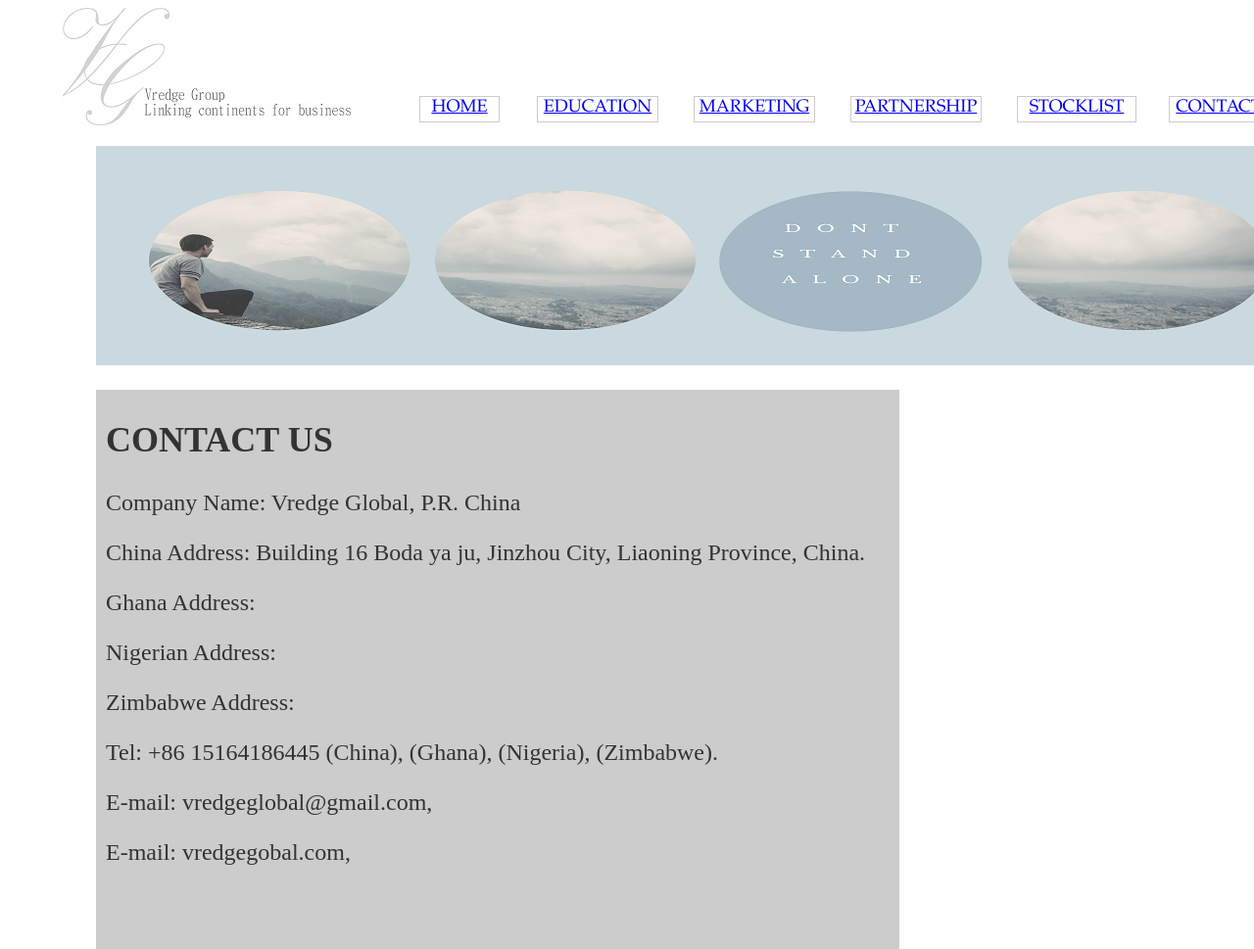
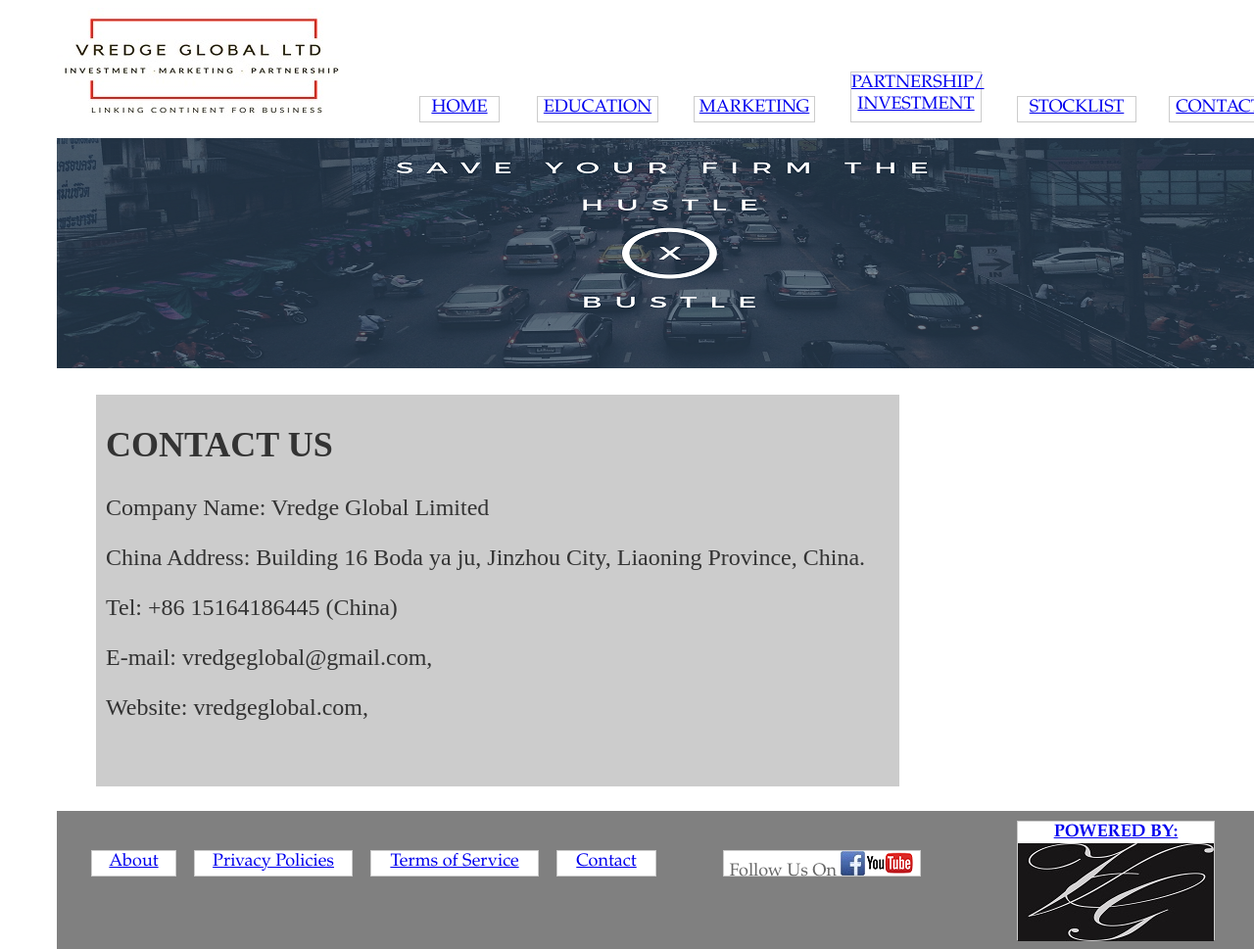
Before and after one commit to yolamu/yolamu.github.io, a plain HTML site: page contact.html in a window 1280 px wide. Shown: the top 969 px of the page at 98% size. Drawn offline with Linux system fonts and the light colour scheme.

Commit message:
update
new

```diff
--- a/contact.html
+++ b/contact.html
@@ -12,7 +12,7 @@
 	width: 300px;
 	height: 120px;
 	margin-left: 50px;
-	background-image:url(pictures/VICTOR%20PICZ23.jpg);
+	background-image: url(pictures/logo/2.jpg);
 	background-color: white;
 	float:left;
 }
@@ -26,7 +26,8 @@
 	width: 1250px;
 	height: 240px;
 	margin-left: 50px;
-	margin-top: 5px;
+	margin-top: 10px;
+	background-image: url(pictures/PARTNERSPICTURES/2.png);
 	background-position:center;
 	background-repeat:no-repeat;
 	overflow:hidden;
@@ -34,7 +35,7 @@
 }
 #main {
 	width: 800px;
-	height: 800px;
+	height: 400px;
 	margin-left: 90px;
 	margin-top: 25px;
 	background-color: #CCC;
@@ -98,10 +99,10 @@
 #partnershiplink {
 	position: absolute;
 	width: 132px;
-	height: 25px;
+	height: 50px;
 	z-index: 4;
 	background-color: white;
-	margin-top: 90px;
+	margin-top: 65px;
 	margin-left: 510px;
 	border: thin solid #CCC;
 	text-align: center;
@@ -234,26 +235,21 @@
   <div id="home"><a href="index.html">HOME</a></div>
   <div id="educationlink"><a href="education.html">EDUCATION</a></div>
   <div id="marketinglink"><a href="marketing.html">MARKETING</a></div>
-  <div id="partnershiplink"><a href="partnership.html">PARTNERSHIP</a></div>
+  <div id="partnershiplink"><a href="partnership.html">PARTNERSHIP/
+                                                       INVESTMENT</a></div>
   <div id="stocklistlink"><a href="stock.html">STOCKLIST</a></div>
   <div id="contactlink"><a href="contact.html">CONTACT</div>
 </div>
 <div id="header">
-<ul class="slideshow">
-        <li class="show"><img width="1250" height="235" src= "pictures/marketingpictureslide/1.png"  alt= ></li></li>
-    </ul>
 
 </div>
 <div id="main">
 <h2>CONTACT US</h2>
-  <p>Company Name: Vredge Global, P.R. China</p>
+  <p>Company Name: Vredge Global Limited</p>
   <p>China Address: Building 16 Boda ya ju, Jinzhou City, Liaoning Province, China.</p>
-  <p>Ghana Address:</p>
-  <p>Nigerian Address:</p>
-  <p>Zimbabwe Address:</p>
-  <p>Tel: +86 15164186445 (China), (Ghana), (Nigeria), (Zimbabwe).</p>
+  <p>Tel: +86 15164186445 (China)</p>
   <p>E-mail: vredgeglobal@gmail.com, </p>
-  <p>E-mail: vredgegobal.com, </p>
+  <p>Website: vredgeglobal.com, </p>
 </div>
 <div id="footer">
   <div id="aboutlink"><a href="about.html">About</a></div>
```
Also changed, not shown: about.html (+1 -1 lines), education.html (+11 -10 lines), index.html (+1 -1 lines), marketing.html (+2 -2 lines), partnership.html (+1 -1 lines), privacy.html (+6 -8 lines), stock.html (+10 -9 lines), terms.html (+8 -9 lines), pictures/logo/2.jpg (added), pictures/logo/RESIZE.png (deleted), pictures/logo/RESIZE2.png (deleted), pictures/logo/RESIZE3.png (deleted), 1 other file.
